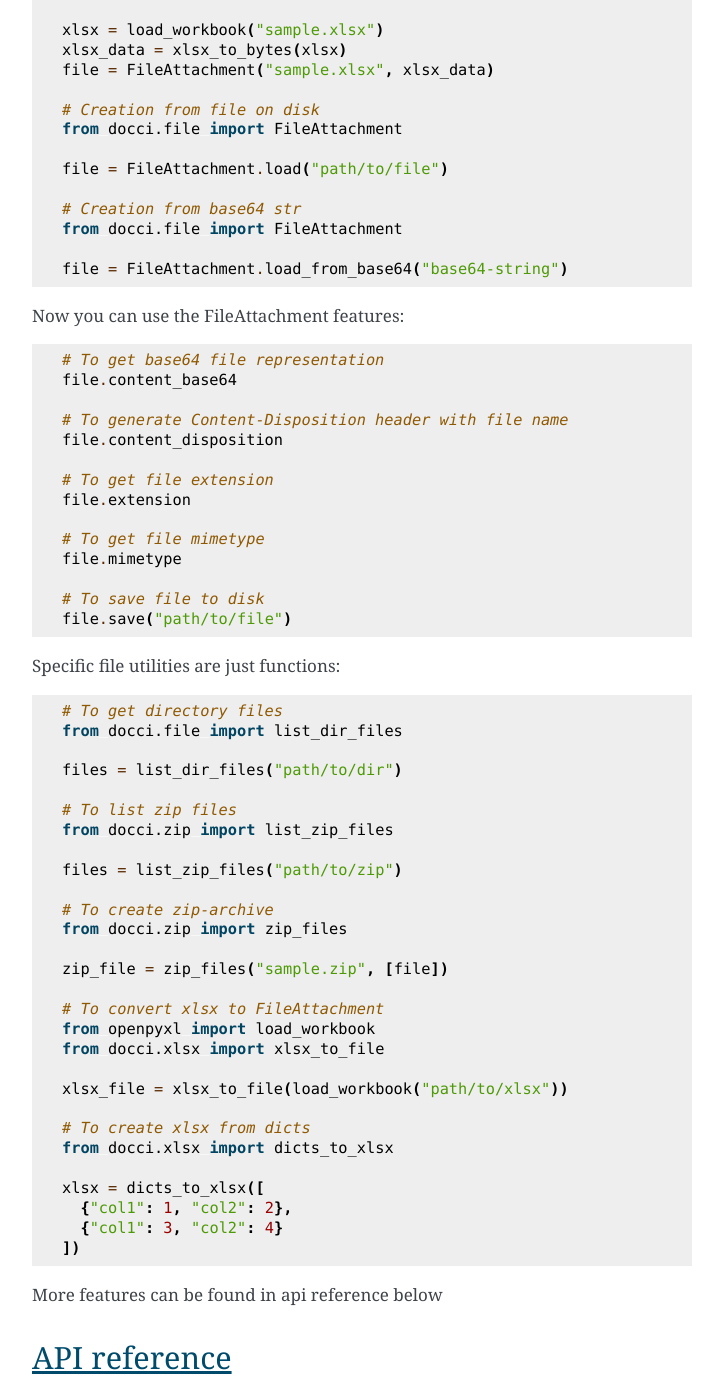
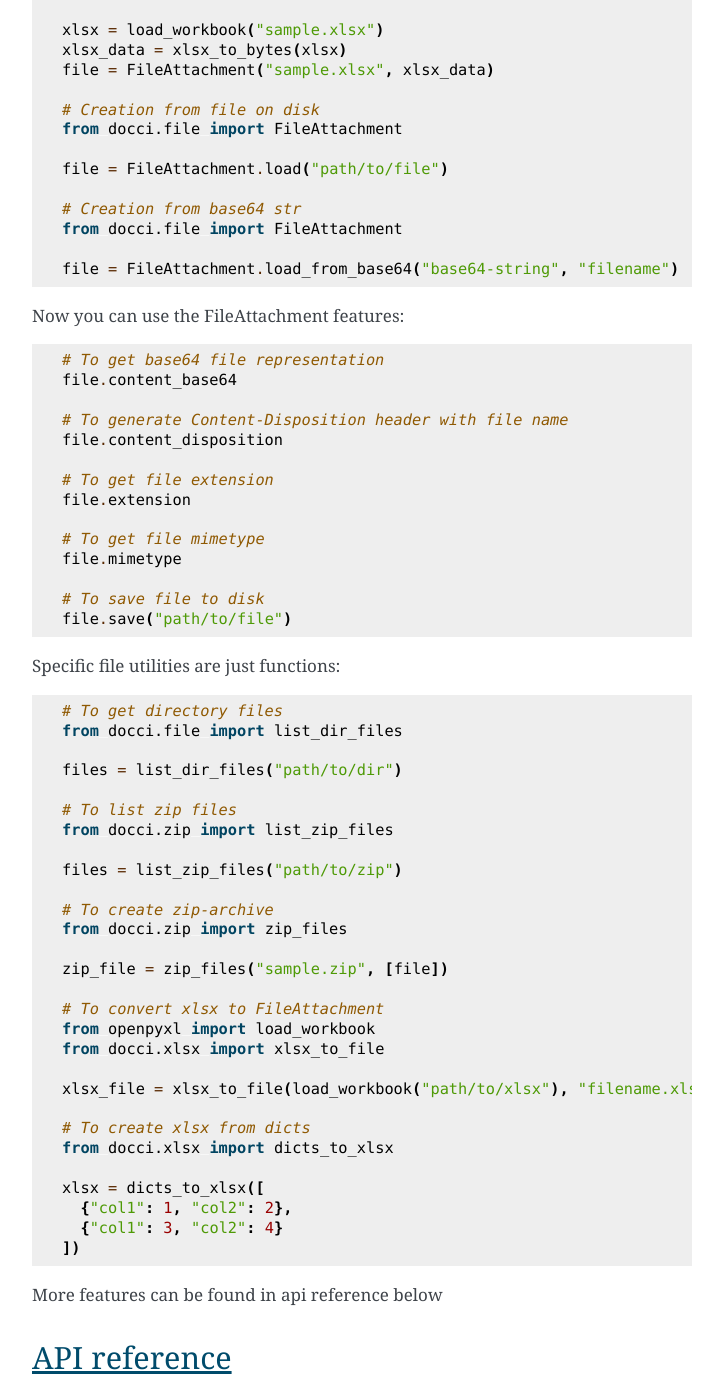
Before and after one commit to potykion/docci, a Sphinx documentation site: the page built from docs/index.rst, in a window 1280 px wide and 1400 px high, scrolled down 1146 px. Shown: the whole window, without its empty margins (388-1111 px from the left). Built offline with Sphinx 7.4.7, drawn with Linux system fonts in a browser that asks for light colours.

Commit message:
Fix signatures

```diff
--- a/docs/index.rst
+++ b/docs/index.rst
@@ -59,7 +59,7 @@ Firstly, you need to create FileAttachment:
  # Creation from base64 str
  from docci.file import FileAttachment
 
- file = FileAttachment.load_from_base64("base64-string")
+ file = FileAttachment.load_from_base64("base64-string", "filename")
 
 Now you can use the FileAttachment features:
 
@@ -103,7 +103,7 @@ Specific file utilities are just functions:
  from openpyxl import load_workbook
  from docci.xlsx import xlsx_to_file
 
- xlsx_file = xlsx_to_file(load_workbook("path/to/xlsx"))
+ xlsx_file = xlsx_to_file(load_workbook("path/to/xlsx"), "filename.xlsx")
 
  # To create xlsx from dicts
  from docci.xlsx import dicts_to_xlsx
```
